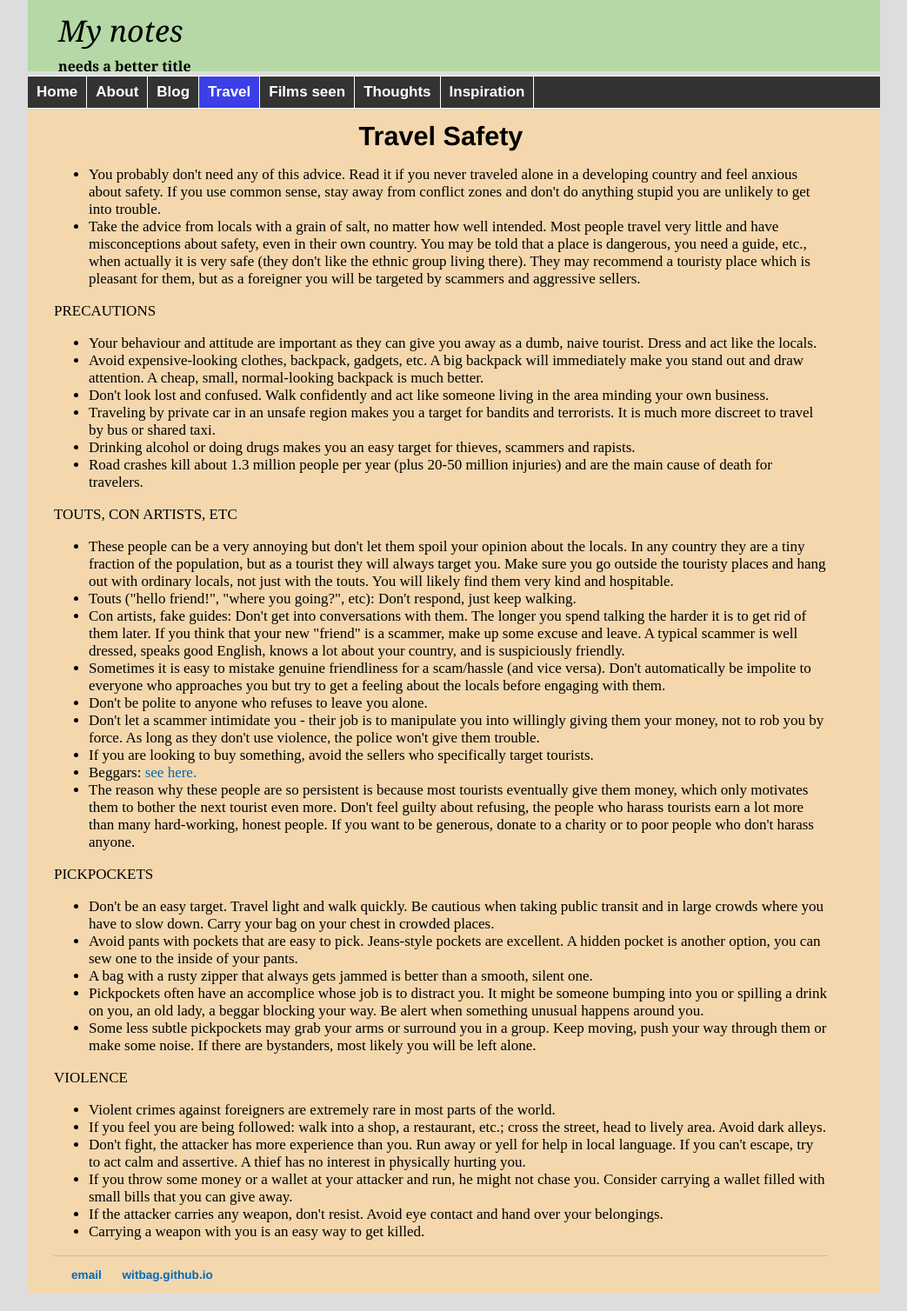
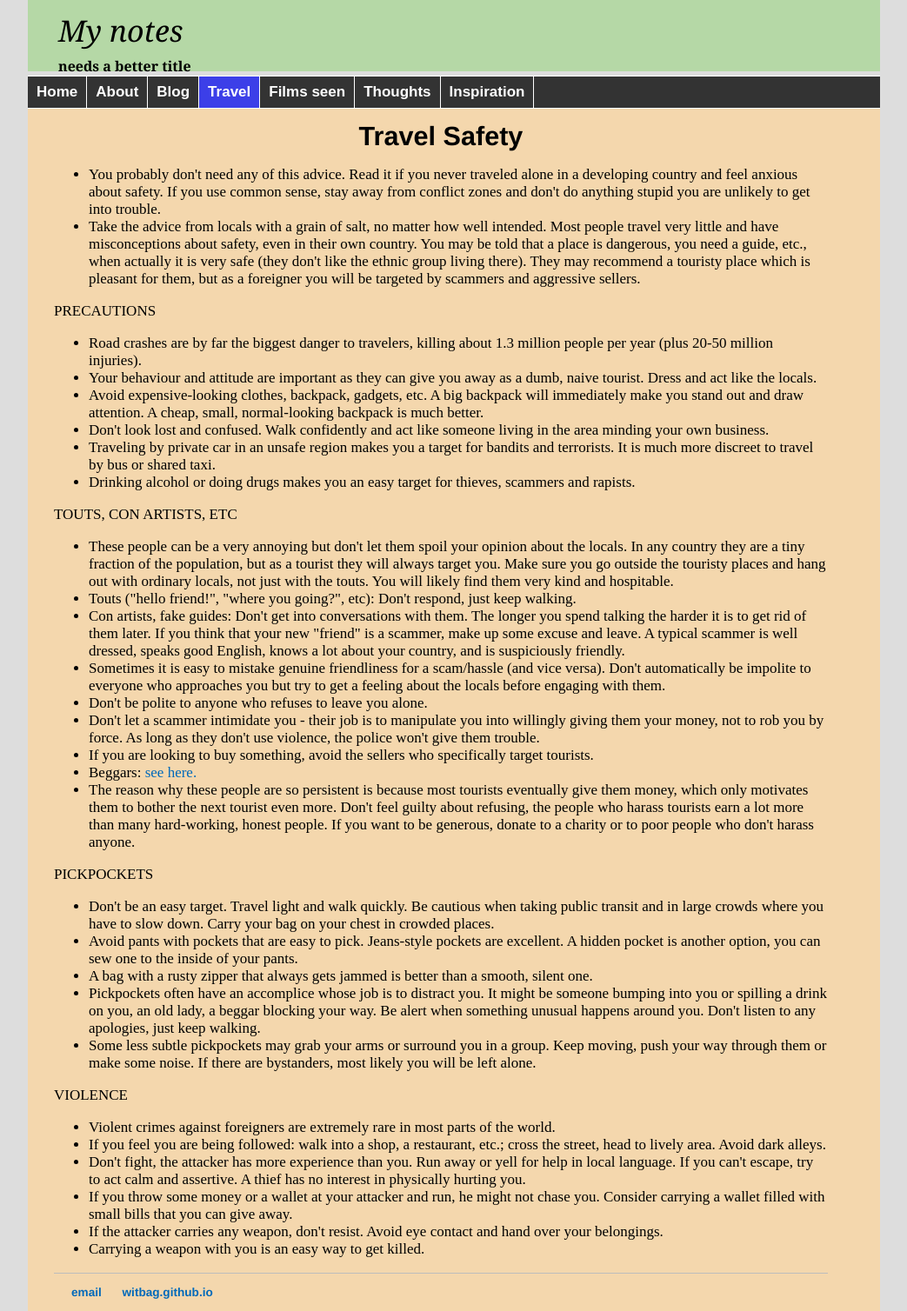
Before and after one commit to witbag/witbag.github.io, a Jekyll site: the page built from travel/safety.html, in a window 1280 px wide. Shown: the whole page at 87% size, without its empty margins (118-1161 px from the left). Built offline with Jekyll 4.4.1, drawn with Linux system fonts in a browser that asks for light colours.

Commit message:
Update safety.html

```diff
--- a/travel/safety.html
+++ b/travel/safety.html
@@ -14,12 +14,12 @@ title: Travel advice
 </ul>
 <p>PRECAUTIONS</p>
 <ul>
+<li>Road crashes are by far the biggest danger to travelers, killing about 1.3 million people per year (plus 20-50 million injuries).
 <li>Your behaviour and attitude are important as they can give you away as a dumb, naive tourist. Dress and act like the locals.</li>
 <li>Avoid expensive-looking clothes, backpack, gadgets, etc. A big backpack will immediately make you stand out and draw attention. A cheap, small, normal-looking backpack is much better.</li>
 <li>Don't look lost and confused. Walk confidently and act like someone living in the area minding your own business.</li>
 <li>Traveling by private car in an unsafe region makes you a target for bandits and terrorists. It is much more discreet to travel by bus or shared taxi.</li>
 <li>Drinking alcohol or doing drugs makes you an easy target for thieves, scammers and rapists.</li>
-<li>Road crashes kill about 1.3 million people per year (plus 20-50 million injuries) and are the main cause of death for travelers.
 </ul>
 <p>TOUTS, CON ARTISTS, ETC</p>
 <ul>
@@ -38,7 +38,7 @@ title: Travel advice
 <li>Don't be an easy target. Travel light and walk quickly. Be cautious when taking public transit and in large crowds where you have to slow down. Carry your bag on your chest in crowded places.</li>
 <li>Avoid pants with pockets that are easy to pick. Jeans-style pockets are excellent. A hidden pocket is another option, you can sew one to the inside of your pants.</li>
 <li>A bag with a rusty zipper that always gets jammed is better than a smooth, silent one.</li>
-<li>Pickpockets often have an accomplice whose job is to distract you. It might be someone bumping into you or spilling a drink on you, an old lady, a beggar blocking your way. Be alert when something unusual happens around you. </li>
+<li>Pickpockets often have an accomplice whose job is to distract you. It might be someone bumping into you or spilling a drink on you, an old lady, a beggar blocking your way. Be alert when something unusual happens around you. Don't listen to any apologies, just keep walking.</li>
 <li>Some less subtle pickpockets may grab your arms or surround you in a group. Keep moving, push your way through them or make some noise. If there are bystanders, most likely you will be left alone.</li>
 </ul>
 <p>VIOLENCE</p>
```
